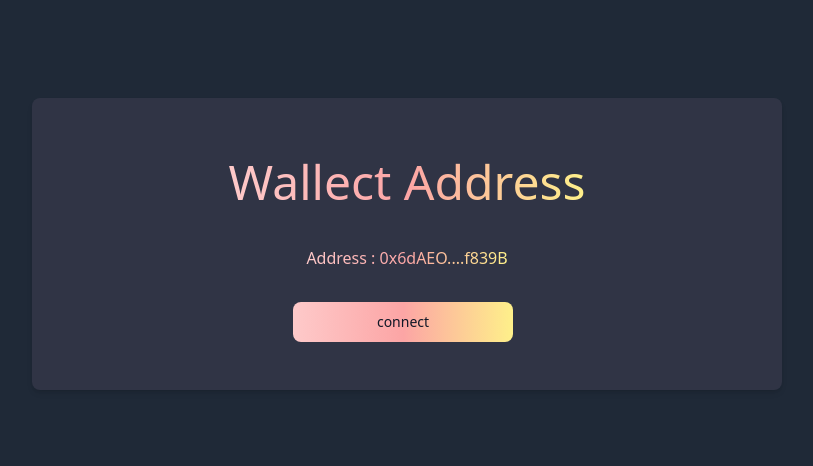
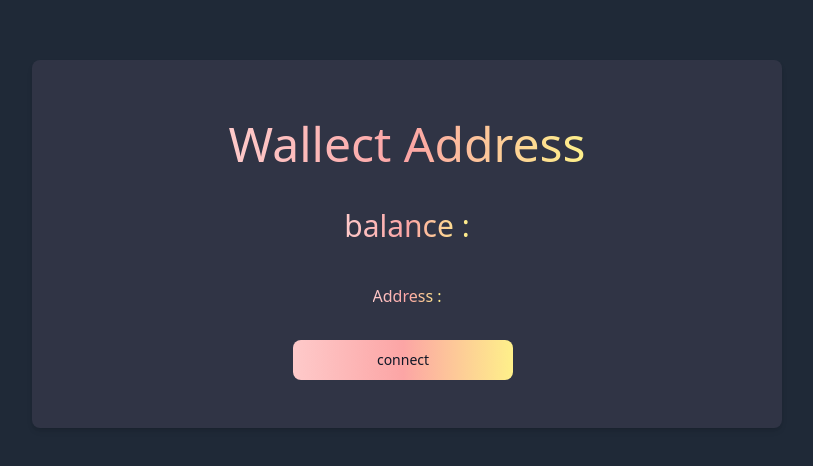
Before and after one commit to atroopa/react-metamask-connect, a React (Create React App) app: page / in a window 1280 px wide. Shown: the part 156-622 px from the top of the page, without its empty margins (233-1046 px from the left). Built offline with nearby package versions, Linux system fonts and the light colour scheme.

Commit message:
connect button not work

```diff
--- a/src/components/WalletConnect.jsx
+++ b/src/components/WalletConnect.jsx
@@ -8,6 +8,29 @@
     const [connButtonText, setConnButtonText] = useState(null);
 
 
+    const connectWalletHandler = () => {
+        if(window.ethereum){
+            window.ethereum.request({method: 'eth_requestAccounts'})
+                .then(result => {
+                    accountChangeHandler(result[0]);
+                });
+        }else{
+            setErrorMessage('Install MetaMask');
+        }
+    }
+
+    const accountChangeHandler = (newAccount) => {
+        setDefualtAccount(newAccount);
+        getUserBalance(newAccount);
+    }
+
+    const getUserBalance = (address) => {
+        window.ethereum.request({method: 'eth_requestBalance', params: [address, 'latest']})
+            .then(balance => {
+                setUserBalance(balance);
+            });
+    }
+
   return (
 
             <div className="flex flex-col items-center justify-center p-10 m-8 w-[750px] bg-[#303445] rounded-lg shadow-md dark:bg-gray-800 dark:border-gray-700">
@@ -17,8 +40,15 @@
                     </h5>
                 </div>
 
+
+                <div>
+                    <h5 className="py-5 text-3xl bg-gradient-to-r from-red-200 via-red-300 to-yellow-200 inline-block text-transparent bg-clip-text dark:text-white">
+                        balance : {userBalance}
+                    </h5>
+                </div>
+
                 <p className="py-5 mb-3 font-normal text-1xl bg-gradient-to-r from-red-200 via-red-300 to-yellow-200 inline-block text-transparent bg-clip-text dark:text-gray-400">
-                Address : 0x6dAEO....f839B
+                Address : {defualtAccount}
                 </p>
 
                 <button type="button" className="w-[220px] text-gray-900 bg-gradient-to-r from-red-200 via-red-300 to-yellow-200 hover:bg-gradient-to-bl focus:ring-4 focus:outline-none focus:ring-red-100 dark:focus:ring-red-400 font-medium rounded-lg text-sm px-5 py-2.5 text-center mr-2 mb-2">
@@ -29,4 +59,4 @@
   );
 }
 
-export default WalletConnect
+export default WalletConnect;
```
